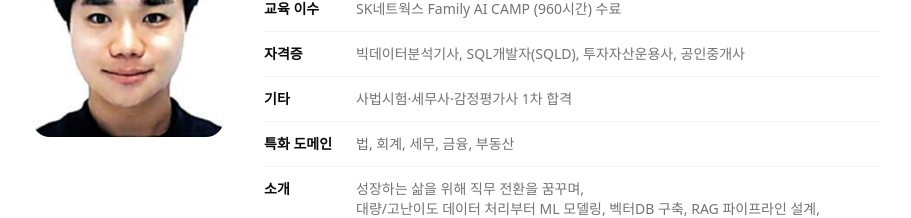
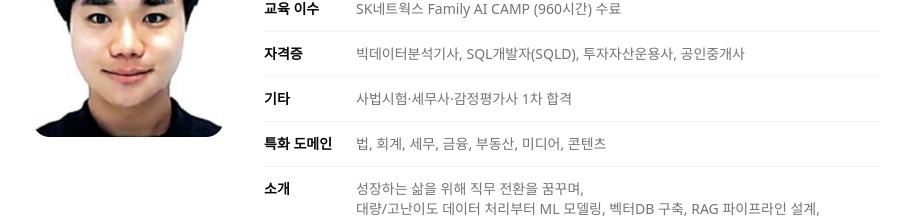
Before and after one commit to sangpiri/sangpiri.github.io, a Next.js app: page / in a window 1280 px wide. Shown: the part 1120-1338 px from the top of the page, without its empty margins (184-1095 px from the left). Built offline with nearby package versions, Linux system fonts and the light colour scheme.

Commit message:
Update portfolio content

```diff
--- a/src/data/portfolio.ts
+++ b/src/data/portfolio.ts
@@ -8,7 +8,7 @@ export const profile = {
     { label: "교육 이수", value: "SK네트웍스 Family AI CAMP (960시간) 수료" },
     { label: "자격증", value: "빅데이터분석기사, SQL개발자(SQLD), 투자자산운용사, 공인중개사" },
     { label: "기타", value: "사법시험·세무사·감정평가사 1차 합격" },
-    { label: "특화 도메인", value: "법, 회계, 세무, 금융, 부동산" },
+    { label: "특화 도메인", value: "법, 회계, 세무, 금융, 부동산, 미디어, 콘텐츠" },
     { label: "소개", value: "성장하는 삶을 위해 직무 전환을 꿈꾸며,\n대량/고난이도 데이터 처리부터 ML 모델링, 벡터DB 구축, RAG 파이프라인 설계, LangGraph 기반 Agent 구현, React + FastAPI 풀스택 개발까지 전체 AI 서비스 개발 사이클을 경험했습니다.\n현재는 시계열 금융 데이터 파이프라인, 백테스팅, 퀀트 모델링 기능을 갖춘 주식 분석 플랫폼을 1인 개발·배포·운영하고 있습니다." },
   ],
   email: "sangpiri1107@gmail.com",
```
